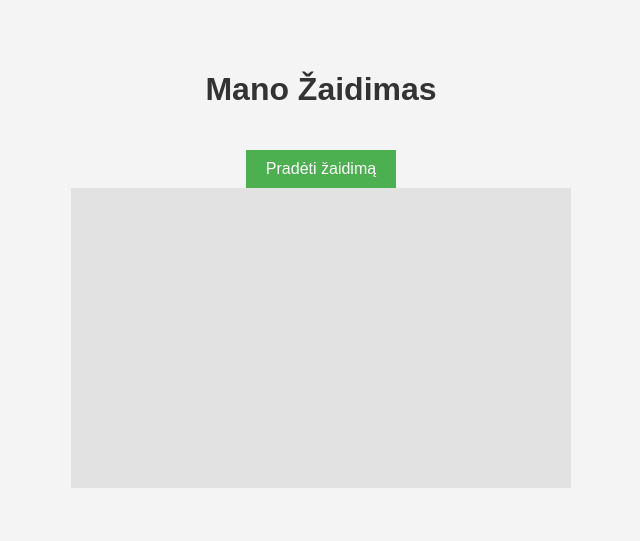
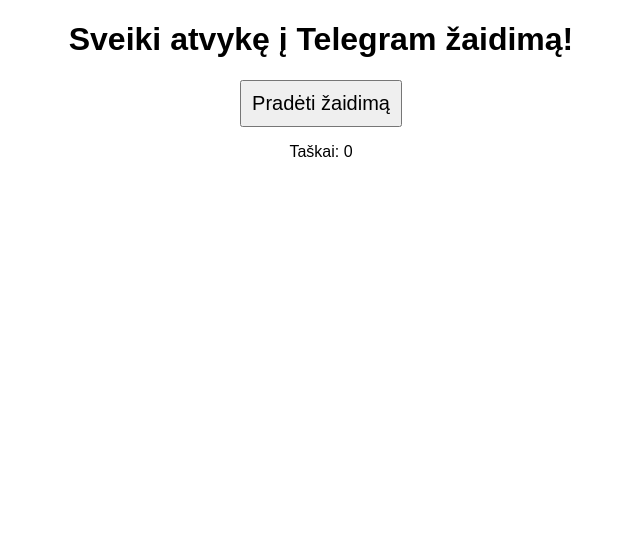
Before and after one commit to nedisss/tapswap_bot, a plain HTML site: page index.html in a window 1280 px wide. Shown: the whole page, without its empty margins (319-959 px from the left). Drawn offline with Linux system fonts and the light colour scheme.

Commit message:
Add files via upload

```diff
--- /dev/null
+++ b/game.js
@@ -0,0 +1,6 @@
+let score = 0;
+
+document.getElementById("startButton").addEventListener("click", function () {
+    score++;
+    document.getElementById("score").innerText = "Taškai: " + score;
+});
--- a/index.html
+++ b/index.html
@@ -1,20 +1,15 @@
 <!DOCTYPE html>
-<html lang="en">
+<html lang="lt">
 <head>
-  <meta charset="UTF-8">
-  <meta name="viewport" content="width=device-width, initial-scale=1.0">
-  <title>Mano Žaidimas</title>
-  <link rel="stylesheet" href="style.css">
+    <meta charset="UTF-8">
+    <meta name="viewport" content="width=device-width, initial-scale=1.0">
+    <title>Telegram Žaidimas</title>
+    <link rel="stylesheet" href="style.css">
+    <script src="game.js" defer></script>
 </head>
 <body>
-  <div id="game-container">
-    <h1>Mano Žaidimas</h1>
-    <button id="start-button">Pradėti žaidimą</button>
-    <div id="game-area">
-      <!-- Žaidimo turinys bus čia -->
-    </div>
-  </div>
-
-  <script src="script.js"></script>
+    <h1>Sveiki atvykę į Telegram žaidimą!</h1>
+    <button id="startButton">Pradėti žaidimą</button>
+    <p id="score">Taškai: 0</p>
 </body>
 </html>
--- a/style.css
+++ b/style.css
@@ -1,40 +1,8 @@
 body {
-  font-family: Arial, sans-serif;
-  margin: 0;
-  padding: 0;
-  background-color: #f4f4f4;
+    text-align: center;
+    font-family: Arial, sans-serif;
 }
-
-#game-container {
-  text-align: center;
-  padding: 50px;
+button {
+    font-size: 20px;
+    padding: 10px;
 }
-
-h1 {
-  color: #333;
-}
-
-#start-button {
-  padding: 10px 20px;
-  font-size: 16px;
-  background-color: #4CAF50;
-  color: white;
-  border: none;
-  cursor: pointer;
-  margin-top: 20px;
-}
-
-#start-button:hover {
-  background-color: #45a049;
-}
-
-#game-area {
-  margin-top: 50px;
-  background-color: #e2e2e2;
-  width: 500px;
-  height: 300px;
-  margin: 0 auto;
-  display: flex;
-  justify-content: center;
-  align-items: center;
-}
```
Also changed, not shown: server.js (added, +13 -0 lines).
